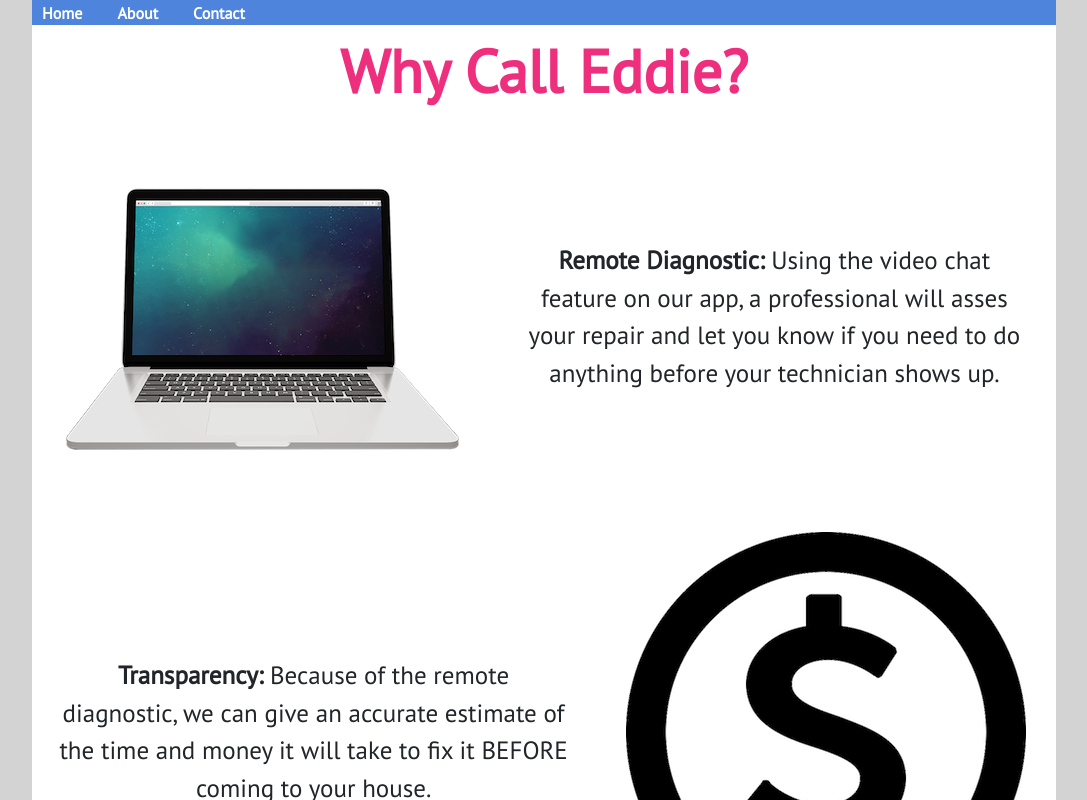
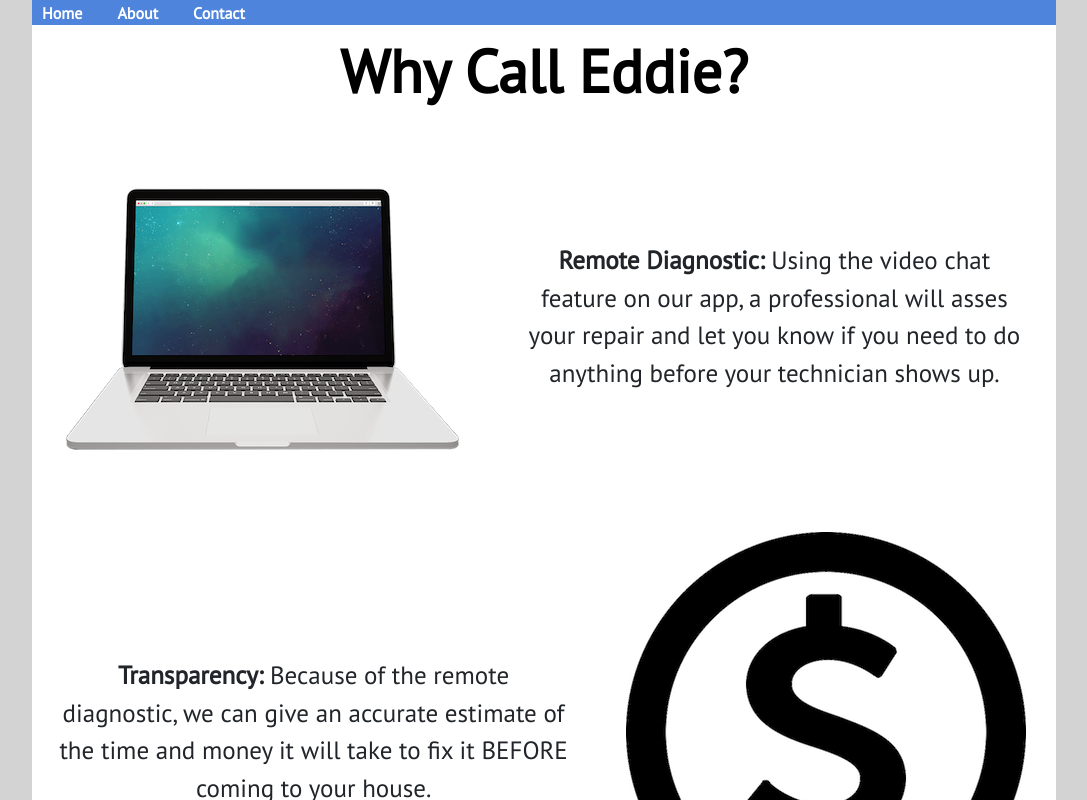
Before and after one commit to RogueElephantCompany/rogue, a React (Create React App) app: page / in a window 1280 px wide. Shown: the top 800 px of the page, without its empty margins (96-1183 px from the left). Built offline with nearby package versions, Linux system fonts and the light colour scheme.

Commit message:
[css] changed header color

```diff
--- a/src/styles/App.css
+++ b/src/styles/App.css
@@ -158,7 +158,8 @@ textarea {
 
 #home-header {
   font-size: 60px;
-  color: rgb(237, 47, 126);
+  /* color: rgb(237, 47, 126); */
+  color: black;
   margin: 10px;
 }
 
```
